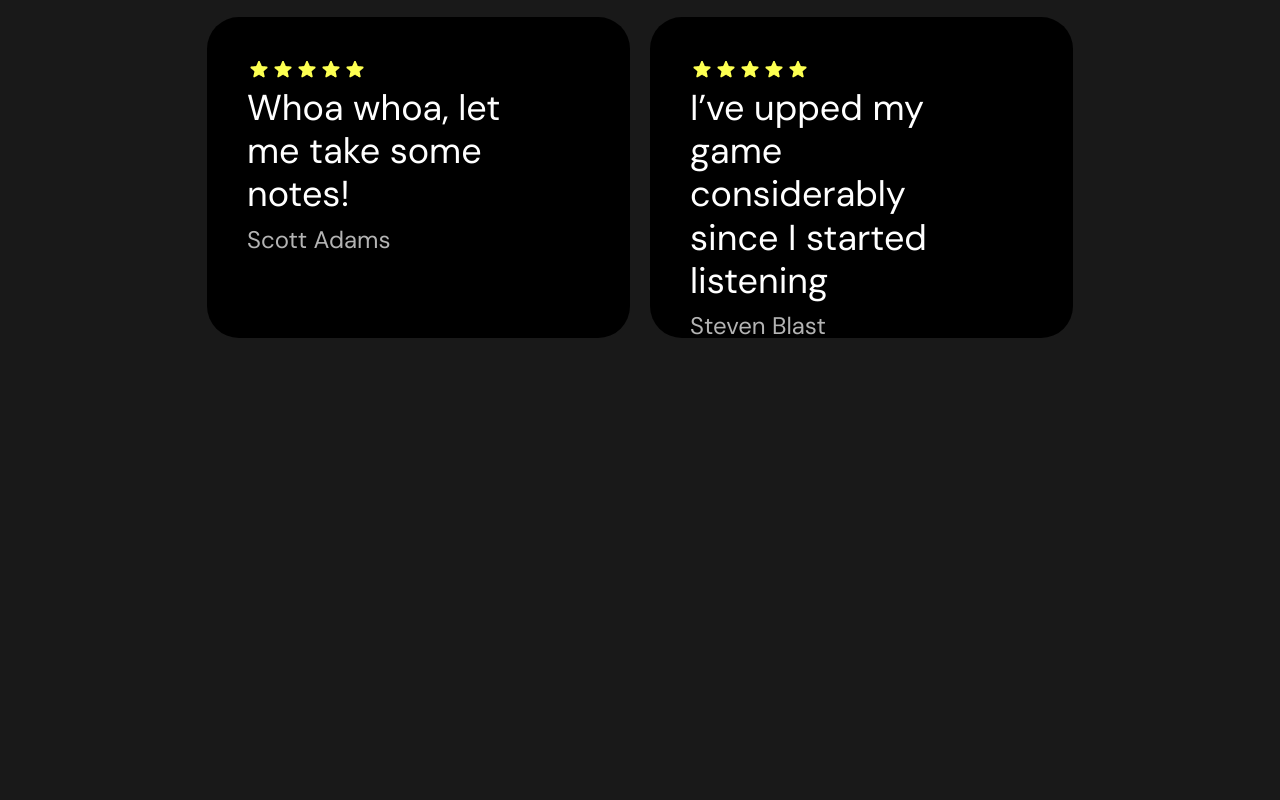
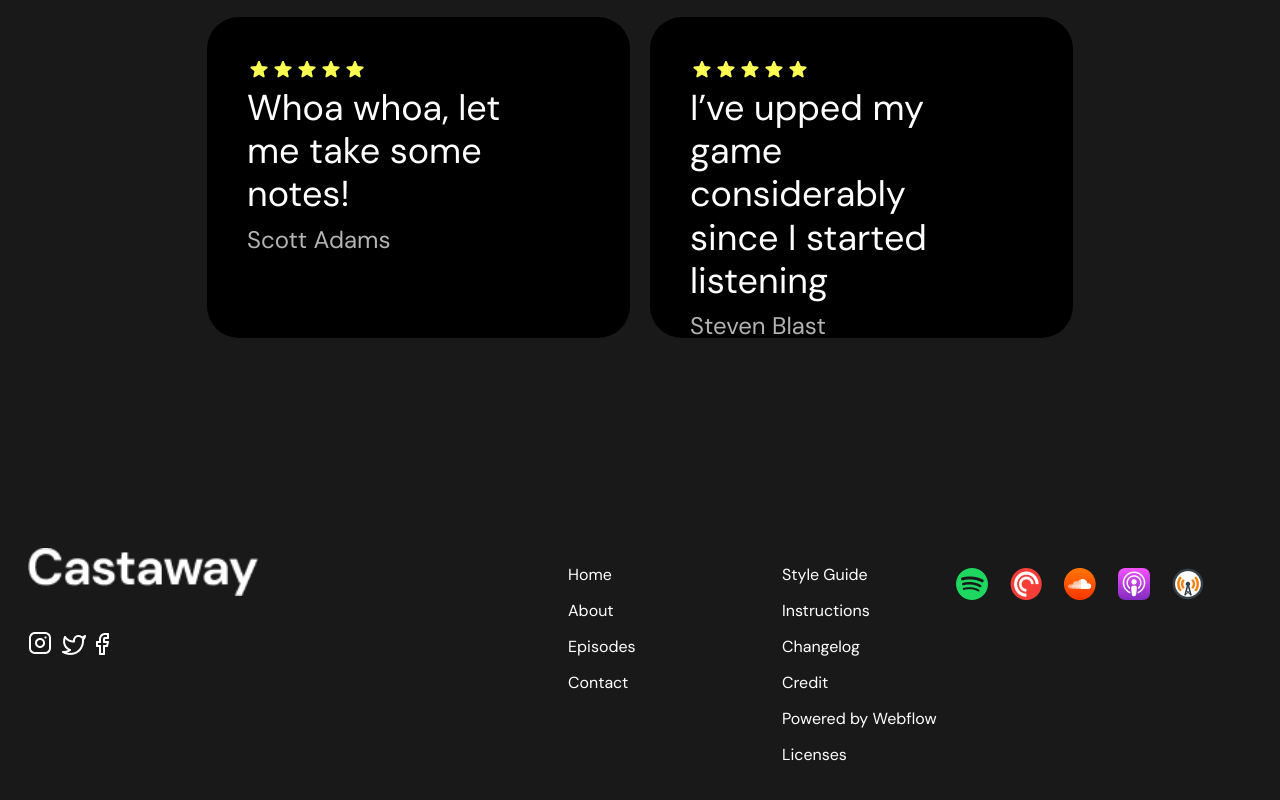
Before and after one commit to Steddyz/castaway-landing, a React (Vite) app: page / in a window 1280 px wide. Shown: the part 5590-6390 px from the top of the page. Before the commit the page ends 6038 px from the top, so only its background shows below. Built offline with nearby package versions, Linux system fonts and the light colour scheme.

Commit message:
add Footer section

```diff
--- a/src/App.tsx
+++ b/src/App.tsx
@@ -4,6 +4,7 @@ import Hero from "./components/Hero/Hero.tsx";
 import LatestEpisodes from "./components/LatestEpisodes/LatestEpisodes.tsx";
 import Navbar from "./components/Navbar/Navbar.tsx";
 import Reviews from "./components/Reviews/Reviews.tsx";
+import Footer from "./components/Footer/Footer.tsx";
 
 function App() {
   return (
@@ -14,6 +15,7 @@ function App() {
       <AboutPage />
       <SubscribeForm />
       <Reviews />
+      <Footer />
     </>
   );
 }
--- /dev/null
+++ b/src/components/Footer/Footer.module.css
@@ -0,0 +1,52 @@
+.footer {
+  margin: 200px 0px 50px 0px;
+}
+
+.footerWrapper {
+  display: flex;
+  padding: 0 20px;
+}
+
+.footerColumn {
+  flex: 1;
+  max-width: 500px;
+}
+
+.logo {
+  width: 230px;
+}
+
+.logoWrapper {
+  display: flex;
+  gap: 22;
+}
+
+.footerSocial {
+  padding-right: 10px;
+}
+
+.menuList {
+  width: 174px;
+}
+
+.menuItem {
+  padding-bottom: 15px;
+  cursor: pointer;
+
+  transition: color 0.2s ease-in;
+}
+
+.menuItem:hover {
+  color: #118da8;
+}
+
+.logoWrapper {
+  display: block;
+  margin-bottom: 30px;
+}
+
+.listenOn {
+  display: flex;
+  margin-top: 20px;
+  gap: 22px;
+}
--- /dev/null
+++ b/src/components/Footer/Footer.tsx
@@ -0,0 +1,64 @@
+import styles from "./Footer.module.css";
+import Logo from "../../assets/Logo.png";
+import Inst from "../../assets/inst.png";
+import Facebook from "../../assets/facebook.png";
+import Twitter from "../../assets/twitter.png";
+import { socials } from "../../const/const";
+
+const Footer = () => {
+  return (
+    <footer className={styles.footer}>
+      <div className={styles.footerWrapper}>
+        <div className={styles.footerColumn}>
+          <a href="#" className={styles.logoWrapper}>
+            <img src={Logo} alt="logo" className={styles.logo} />
+          </a>
+          <a href="#" className={styles.footerSocial}>
+            <img src={Inst} alt="instagram" />
+          </a>
+          <a href="#" className={styles.footerSocial}>
+            <img src={Twitter} alt="twitter" />
+          </a>
+          <a href="#" className={styles.footerSocial}>
+            <img src={Facebook} alt="facebook" />
+          </a>
+        </div>
+        <div>
+          <ul className={styles.menuList}>
+            <li className={styles.menuItem}>Home</li>
+            <li className={styles.menuItem}>About</li>
+            <li className={styles.menuItem}>Episodes</li>
+            <li className={styles.menuItem}>Contact</li>
+          </ul>
+        </div>
+        <div>
+          <ul className={styles.menuList}>
+            <li className={styles.menuItem}>Style Guide</li>
+            <li className={styles.menuItem}>Instructions</li>
+            <li className={styles.menuItem}>Changelog</li>
+            <li className={styles.menuItem}>Credit</li>
+            <li className={styles.menuItem}>Powered by Webflow</li>
+            <li className={styles.menuItem}>Licenses</li>
+          </ul>
+        </div>
+        <div>
+          <div className={styles.listenOn}>
+            {socials.map((icon) => (
+              <div key={icon.id}>
+                <a href="#" target="_blank">
+                  <img
+                    src={icon.imgUrl}
+                    alt={icon.title}
+                    rel="noopener noreferrer"
+                  />
+                </a>
+              </div>
+            ))}
+          </div>
+        </div>
+      </div>
+    </footer>
+  );
+};
+
+export default Footer;
```
Also changed, not shown: src/assets/inst.png.
